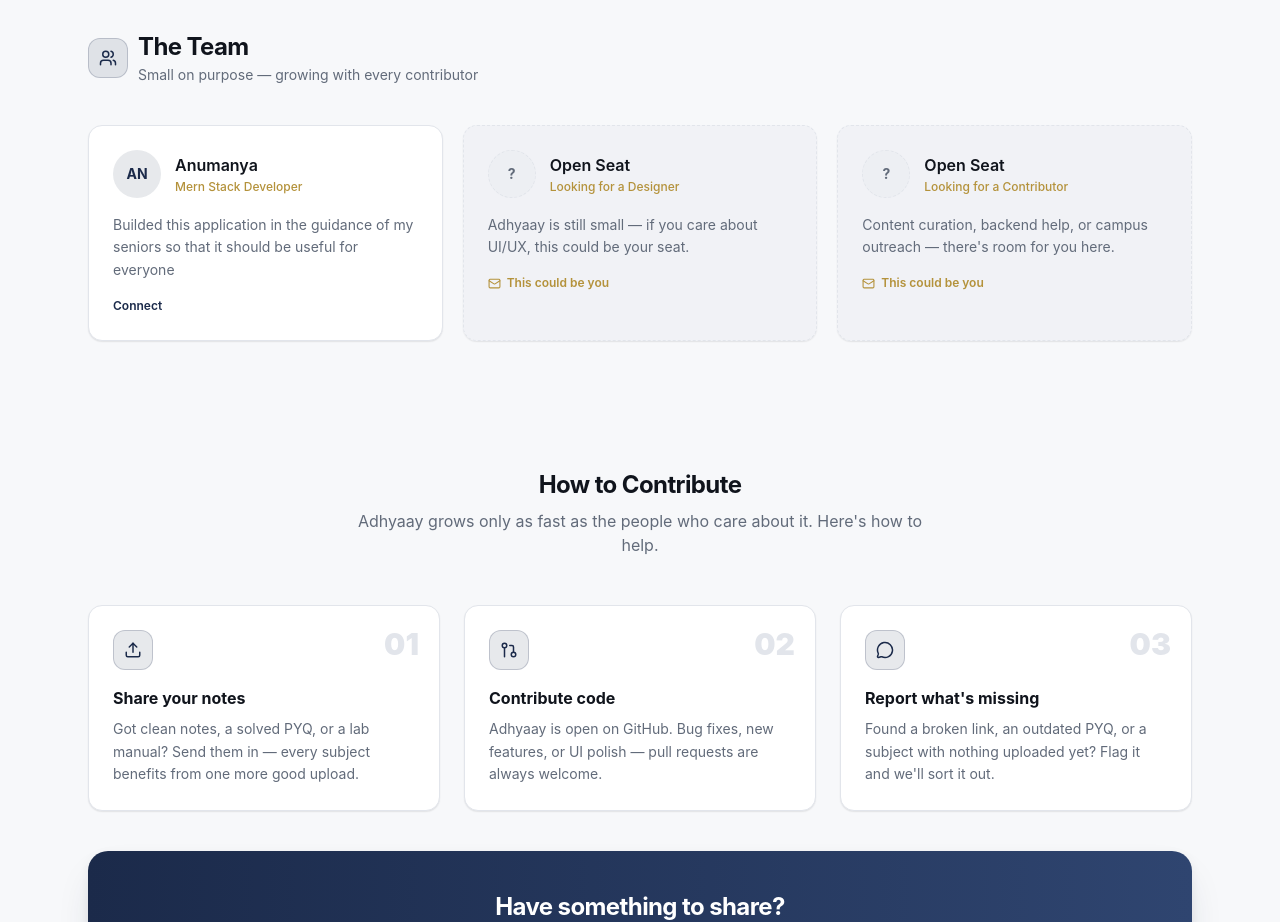
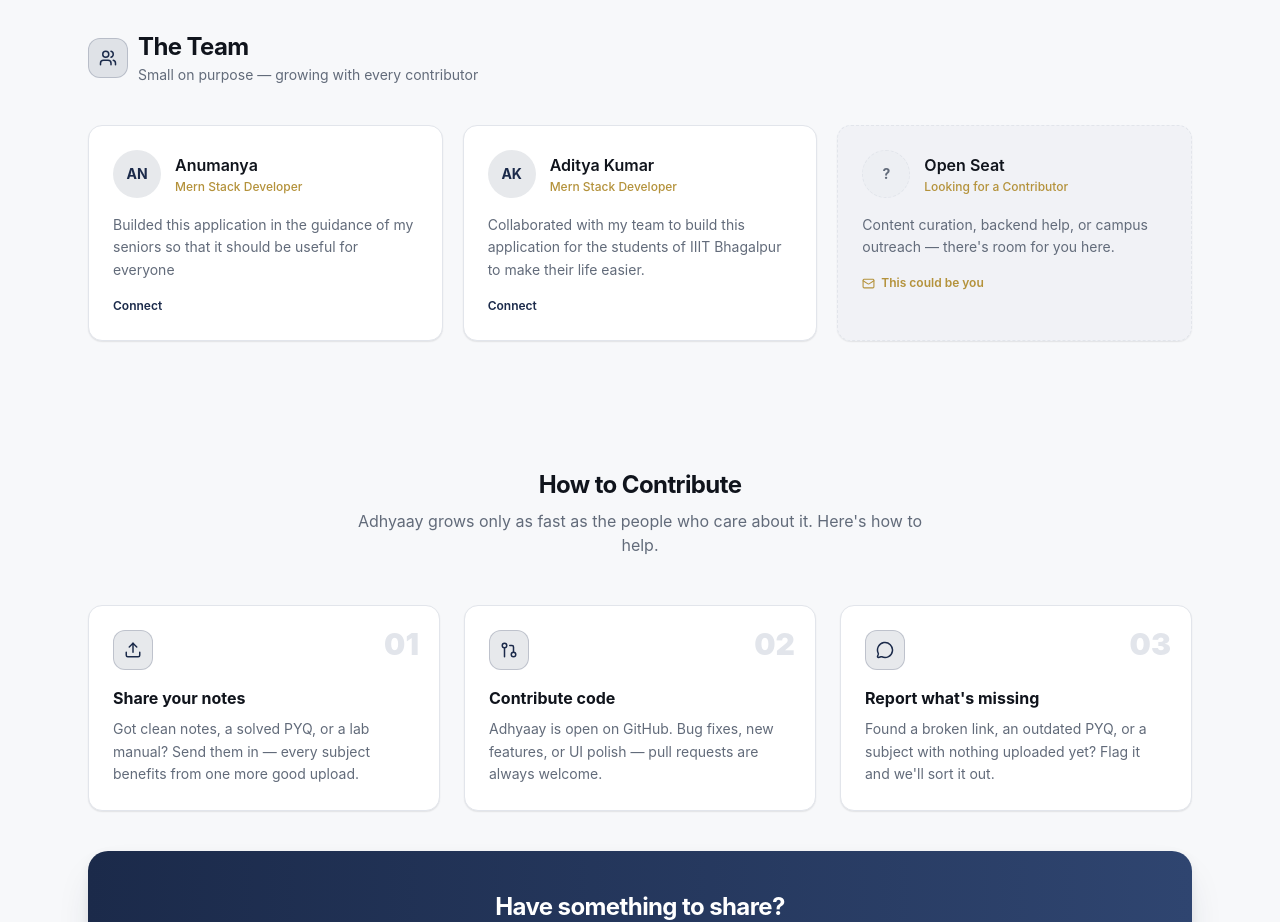
Before and after one commit to AdityaKumar-tech/iiitbh-pyq-hub, a React (Vite) app in the folder Frontend/: page /about in a window 1280 px wide. Shown: the part 1500-2422 px from the top of the page. Built offline with nearby package versions, Linux system fonts and the light colour scheme.

Commit message:
Update team member details in AboutPage

```diff
--- a/Frontend/src/pages/AboutPage.jsx
+++ b/Frontend/src/pages/AboutPage.jsx
@@ -65,11 +65,11 @@
     initials: "AN",
   },
   {
-    name: "Open Seat",
-    role: "Looking for a Designer",
-    bio: "Adhyaay is still small — if you care about UI/UX, this could be your seat.",
-    linkedin: null,
-    initials: "?",
+    name: "Aditya Kumar",
+    role: "Mern Stack Developer",
+    bio: "Collaborated with my team to build this application for the students of IIIT Bhagalpur to make their life easier.",
+    linkedin: "https://www.linkedin.com/in/aditya-kumar-921049382",
+    initials: "AK",
   },
   {
     name: "Open Seat",
```
